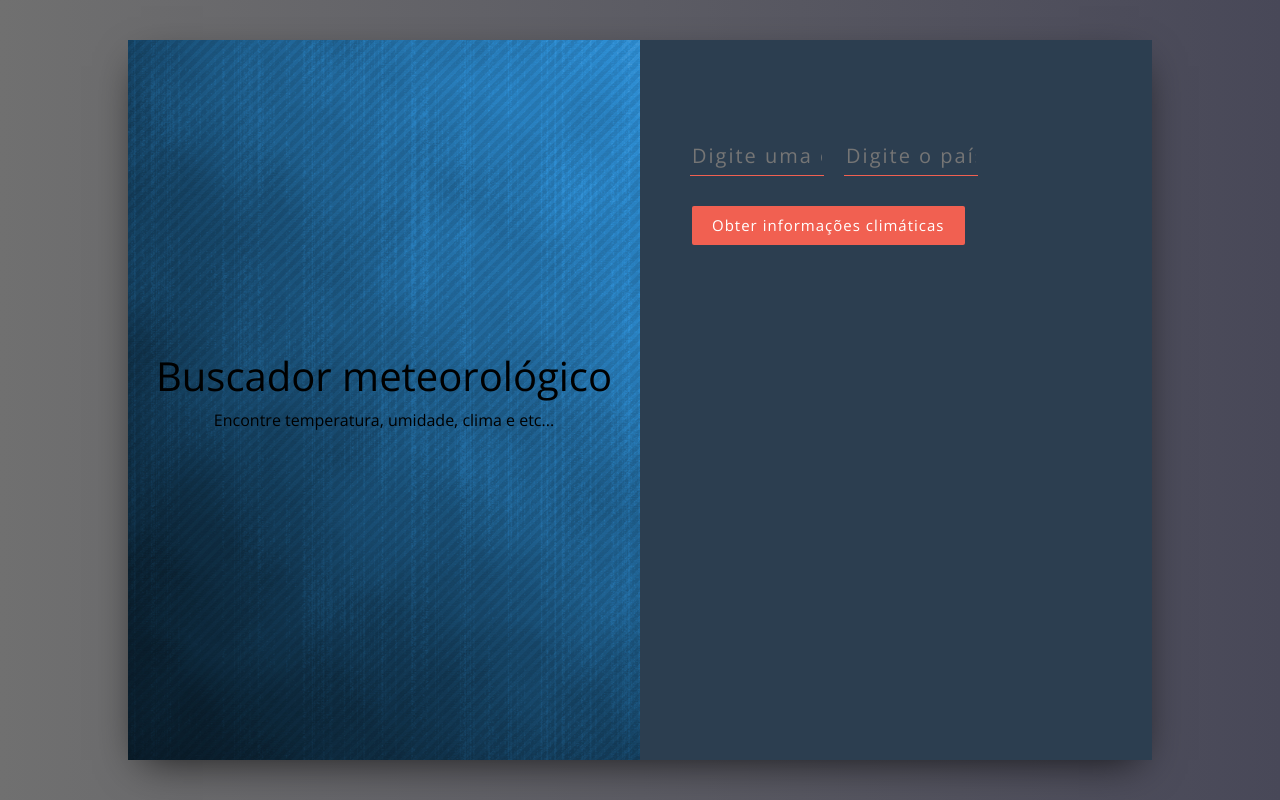
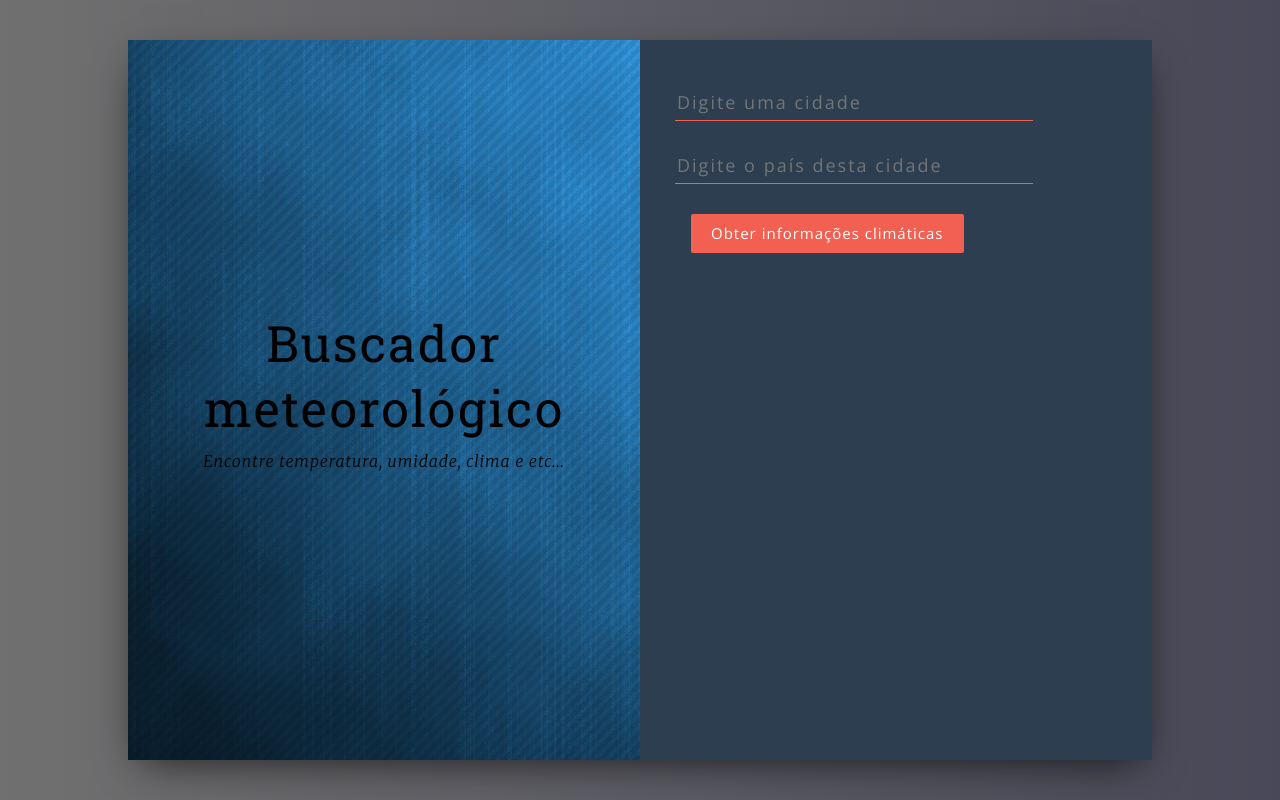
Before and after one commit to GuilhermeBorges3Ddev/SMARKIO, a React (Create React App) app in the folder front-end/: page / in a window 1280 px wide. Built offline with nearby package versions, Linux system fonts and the light colour scheme.

Commit message:
Interface quase finalizada

```diff
--- a/front-end/src/ComponenteMain/App.js
+++ b/front-end/src/ComponenteMain/App.js
@@ -68,7 +68,7 @@
                   <div className="col-6 title-container">
                     <Titulos/>
                   </div>
-                  <div className="col-6 form-container">
+                  <div className="col-6 form-container pt-5">
                     <Formulario getData={this.getData}/>
                     <ClimaInfo
                       temperatura={this.state.temperatura}
--- a/front-end/src/ComponenteMain/EstiloMain/App.css
+++ b/front-end/src/ComponenteMain/EstiloMain/App.css
@@ -59,14 +59,14 @@
   background-color: transparent;
   border: 0;
   border-bottom: solid 1px #f16051;
-  width: 30%;
+  width: 75%;
   padding-bottom: 4px;
   color: #fff !important;
   font-weight: lighter;
   letter-spacing: 2px;
   margin-bottom: 30px;
   margin-right: 20px;
-  font-size: 20px;
+  font-size: 18px;
 }
 
 input[type="text"] {
@@ -81,7 +81,7 @@
 button {
   border: 0;
   padding: 8px 20px;
-  margin: 0 2px;
+  margin: 0 0 0 1px;
   border-radius: 2px;
   font-weight: lighter;
   letter-spacing: 1px;
--- a/front-end/src/Componentes/ClimaInfo.js
+++ b/front-end/src/Componentes/ClimaInfo.js
@@ -5,37 +5,37 @@
 */
 
 const ClimaInfo = props => (
-  <div>
+  <div className="weather_info">
     {props.temperatura &&
-      <p>Cidade pesquisada: {props.cidade}</p>
+      <p className="weather__key">Cidade pesquisada: <span className="weather__value">{props.cidade}</span> </p>
     }
 
     {props.pais &&
-      <p>Sigla do país da cidade buscada: {props.pais}</p>
+      <p className="weather__key">Sigla do país da cidade buscada: <span className="weather__value">{props.pais}</span> </p>
     }
 
     {props.temperatura &&
-      <p>Temperatura: {props.temperatura}º</p>
+      <p className="weather__key">Temperatura: <span className="weather__value">{props.temperatura}º</span> </p>
     }
 
     {props.umidade &&
-      <p>Umidade: {props.umidade}%</p>
+      <p className="weather__key">Umidade: <span className="weather__value">{props.umidade}%</span> </p>
     }
 
     {props.descricao &&
-      <p>Condições: {props.descricao}</p>
+      <p className="weather__key">Condições: <span className="weather__value">{props.descricao}</span> </p>
     }
 
     {props.latitude &&
-      <p>Latitude: {props.latitude}</p>
+      <p className="weather__key">Latitude: <span className="weather__value">{props.latitude}</span> </p>
     }
 
     {props.longitude &&
-      <p>Longitude: {props.longitude}</p>
+      <p className="weather__key">Longitude: <span className="weather__value">{props.longitude}</span> </p>
     }
 
     {props.error &&
-      <p>{props.error}</p>
+      <p className="weather__error mt-4">{props.error}</p>
     }
   </div>
 );
--- a/front-end/src/Componentes/Formulario.js
+++ b/front-end/src/Componentes/Formulario.js
@@ -3,8 +3,12 @@
 const Formulario = props => {
     return (
         <form onSubmit={props.getData}>
-            <input type="text" name="cidade" placeholder="Digite uma cidade"></input>
-            <input type="text" name="pais" placeholder="Digite o país desta cidade"></input>
+            <div className="row">
+                <input type="text" name="cidade" placeholder="Digite uma cidade"></input>
+            </div>
+            <div className="row">
+                <input type="text" name="pais" placeholder="Digite o país desta cidade"></input>
+            </div>
             <button>Obter informações climáticas</button>
         </form>
     );
--- a/front-end/src/Componentes/Titulos.js
+++ b/front-end/src/Componentes/Titulos.js
@@ -3,8 +3,8 @@
 const Titulos = () => {
     return (
       <div>
-        <h1>Buscador meteorológico</h1>
-        <p>Encontre temperatura, umidade, clima e etc...</p>
+        <h1 className="title-container__title">Buscador meteorológico</h1>
+        <p  className="title-container__subtitle">Encontre temperatura, umidade, clima e etc...</p>
       </div>
     );
 };
```
